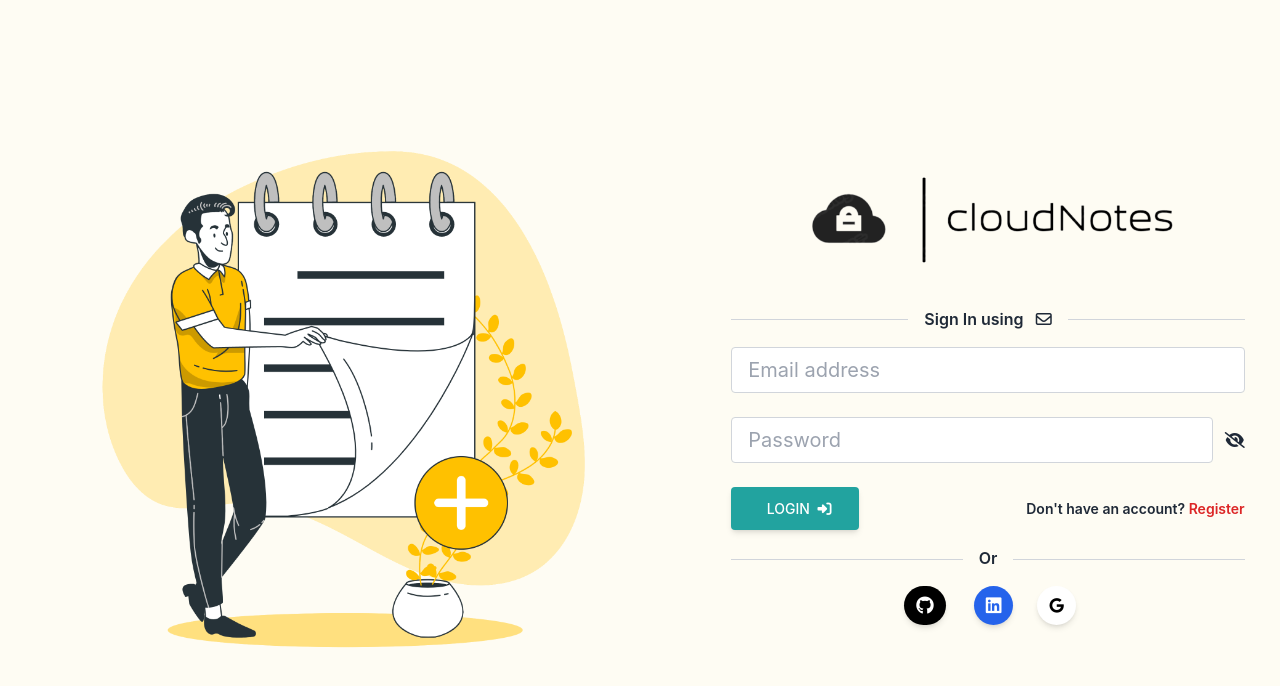
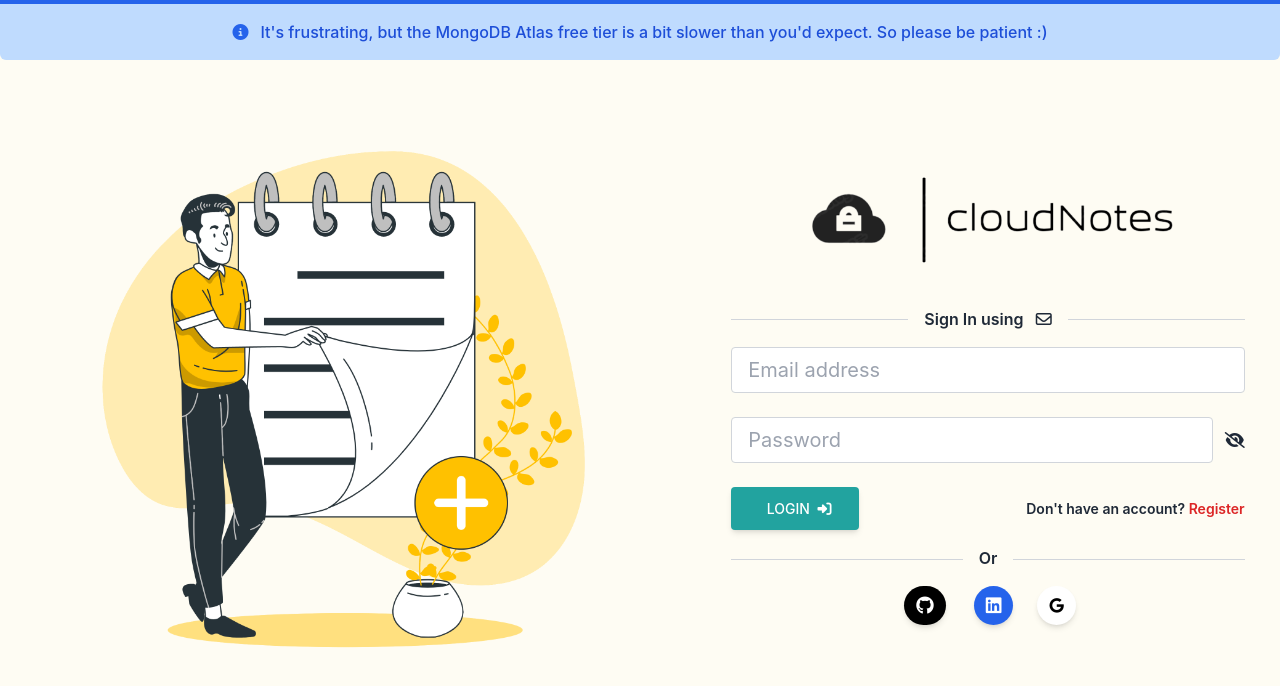
Before and after one commit to jayyprajapati/cloudnotes, a React (Create React App) app: page /login in a window 1280 px wide. Shown: the top 686 px of the page. Built offline with nearby package versions, Linux system fonts and the light colour scheme; a web font is replaced by a local one.

Commit message:
slow response alert added

```diff
--- a/src/components/Alert.js
+++ b/src/components/Alert.js
@@ -29,6 +29,18 @@ function Alert(props) {
           </div>
         </div>
       )}
+      {props.alert && props.alert.type === "info" && (
+        <div
+          id="alert-border-3 "
+          className={`flex align-middle items-center absolute left-0 right-0 mr-auto ml-auto p-4 mb-4 bg-blue-200 border-t-4 border-blue-600 rounded-b-md justify-center `}
+          role="alert"
+        >
+          <i className={`fa-solid text-md text-blue-600 fa-circle-info`}></i>
+          <div className={`ml-3 text-md font-medium text-blue-700`}>
+            {`${props.alert.msg}`}
+          </div>
+        </div>
+      )}
     </>
   );
 }
--- a/src/components/Login.js
+++ b/src/components/Login.js
@@ -1,4 +1,4 @@
-import React, { useState, useContext } from "react";
+import React, { useState, useContext, useEffect } from "react";
 import loginImg from "./imgs/Add notes-bro.png";
 import siteLogo from "./imgs/logo.png";
 import { Link, useNavigate } from "react-router-dom";
@@ -10,6 +10,15 @@ function Login() {
   // Access credentials context and credentials states
   const context = useContext(credContext);
   const { userLogin, showAlert, alert, loadingElement } = context;
+
+  useEffect(() => {
+    showAlert(
+      "It's frustrating, but the MongoDB Atlas free tier is a bit slower than you'd expect. So please be patient :)",
+      "info",
+      15000
+    );
+    //eslint-disable-next-line
+  }, []);
 
   // –––––––––––––––––––––– Login Functionality ––––––––––––––––––––––––
   // Credentials states
--- a/src/components/context/credentials/CredState.js
+++ b/src/components/context/credentials/CredState.js
@@ -70,7 +70,7 @@ const CredState = (props) => {
 
   const [alert, setAlert] = useState(null);
 
-  const showAlert = (message, type) => {
+  const showAlert = (message, type, delay = 1500) => {
     // Set alert type and message and display it
     setAlert({
       msg: message,
@@ -78,7 +78,7 @@ const CredState = (props) => {
     });
     setTimeout(() => {
       setAlert(null);
-    }, 1500);
+    }, delay);
   };
 
   // –––––––––––––––––––––––––– Get user Details ––––––––––––––––––––––––––
```
